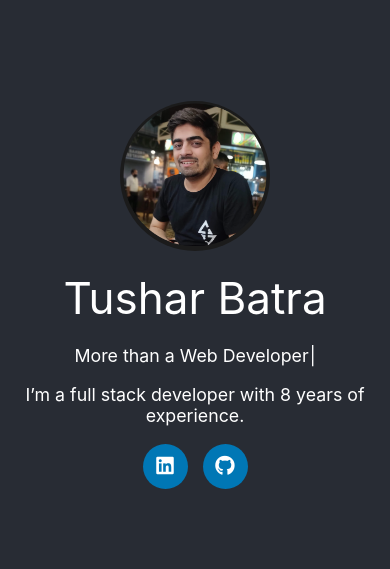
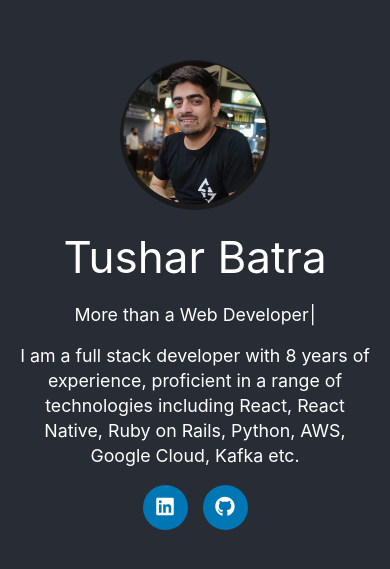
Before and after one commit to tushar0837/portfolio, a React (Create React App) app: page / in a window 390 px wide. Shown: the part 137-706 px from the top of the page. Built offline with nearby package versions, Linux system fonts and the light colour scheme.

Commit message:
chore: minor fixes

```diff
--- a/src/App.css
+++ b/src/App.css
@@ -22,7 +22,7 @@
 
 .App-header {
   background-color: #282c34;
-  padding: 10px 100px;
+  padding: 10px 400px;
   min-height: 100vh;
   display: flex;
   flex-direction: column;
@@ -31,11 +31,17 @@
   font-size: calc(10px + 2vmin);
   color: white;
 }
+.summary  {
+  line-height: 35px;
+}
 
 /* Add this media query for mobile views */
 @media (max-width: 768px) {
   .App-header {
     padding: 10px 20px;
+  }
+  .summary {
+    line-height: 25px;
   }
 }
 
--- a/src/App.js
+++ b/src/App.js
@@ -28,7 +28,7 @@ function App() {
   }}
 />
         <div>
-         <p>I’m a full stack developer with 8 years of experience.</p>
+         <p className="summary">I am a full stack developer with 8 years of experience, proficient in a range of technologies including React, React Native, Ruby on Rails, Python, AWS, Google Cloud, Kafka etc.</p>
         </div>
         {/* <a
           href="/resume.pdf"
```
